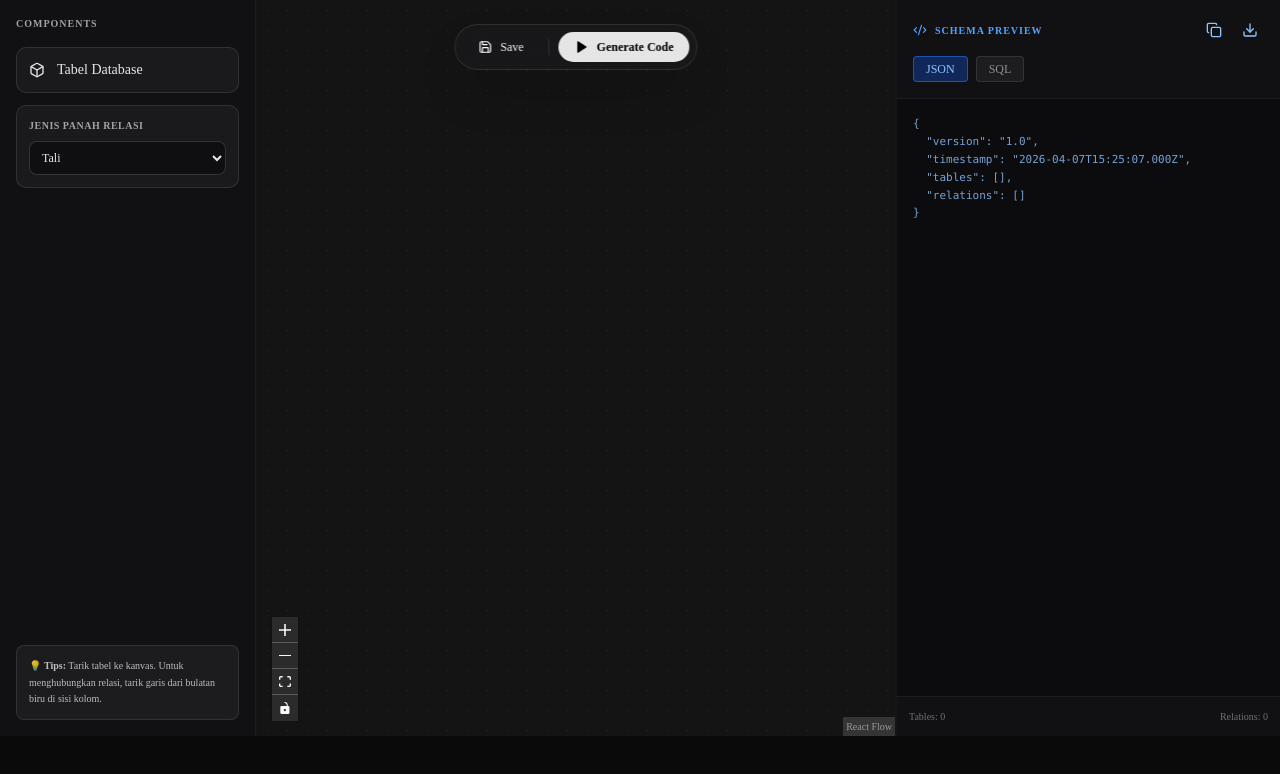
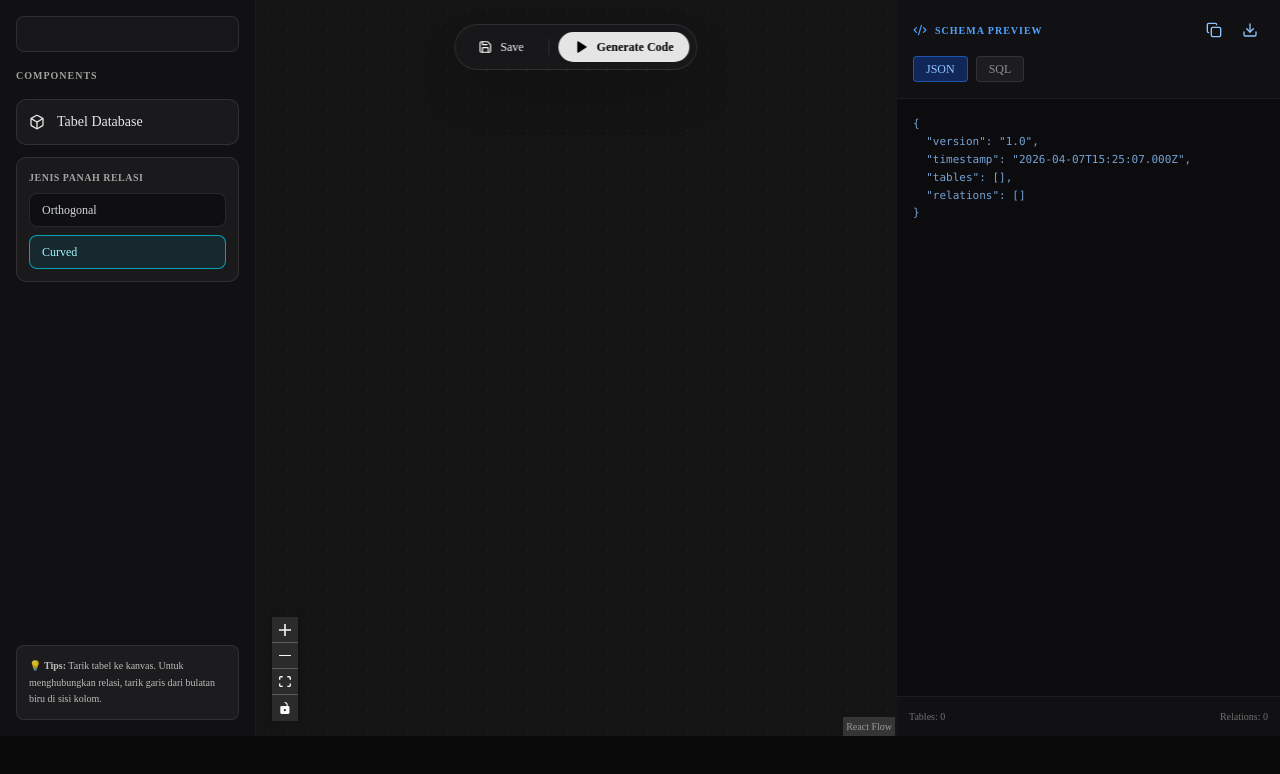
Before and after one commit to Aepra/aepra-forge, a Next.js app in the folder apps/frontend/: page /architect in a window 1280 px wide. Shown: the top 774 px of the page. Built offline with nearby package versions, Linux system fonts and the light colour scheme.

Commit message:
feat(architect): simplify sidebar UI and rename relation arrow modes to orthogonal/curved

```diff
--- a/apps/frontend/src/features/architect/components/EditorCanvas.tsx
+++ b/apps/frontend/src/features/architect/components/EditorCanvas.tsx
@@ -283,11 +283,11 @@ const CanvasInner = ({ relationArrowType }: CanvasInnerProps) => {
     y: number;
   } | null>(null);
 
-  const connectionLineType = relationArrowType === "lurus"
+  const connectionLineType = relationArrowType === "orthogonal"
     ? ConnectionLineType.Straight
     : ConnectionLineType.Bezier;
 
-  const edgeType = relationArrowType === "lurus" ? "straight" : "default";
+  const edgeType = relationArrowType === "orthogonal" ? "straight" : "default";
 
   const nodeTypes = useMemo(() => ({ tableErd: TableNode }), []);
   const edgeTypes = useMemo(() => ({ orthogonalEditable: OrthogonalEditableEdge }), []);
@@ -315,12 +315,12 @@ const CanvasInner = ({ relationArrowType }: CanvasInnerProps) => {
         addEdge(
           {
             ...finalParams,
-            type: relationArrowType === "lurus" ? "orthogonalEditable" : edgeType,
+            type: relationArrowType === "orthogonal" ? "orthogonalEditable" : edgeType,
             animated: false,
             style: { stroke: "#ffffff", strokeWidth: 2 },
             zIndex: 1,
             data:
-              relationArrowType === "lurus"
+              relationArrowType === "orthogonal"
                 ? ({ laneOffset, routeOrder: edges.length } as OrthogonalEdgeData)
                 : undefined,
             markerEnd: {
@@ -457,7 +457,7 @@ const CanvasInner = ({ relationArrowType }: CanvasInnerProps) => {
 
         // Tetap loose untuk UX drag, validasi relasi dijaga via isValidConnection
         connectionMode={ConnectionMode.Loose}
-        connectionLineType={relationArrowType === "lurus" ? ConnectionLineType.Step : connectionLineType}
+        connectionLineType={relationArrowType === "orthogonal" ? ConnectionLineType.Step : connectionLineType}
         connectionLineStyle={{ stroke: "#ffffff", strokeWidth: 2 }}
         isValidConnection={isValidRelationshipConnection}
         defaultEdgeOptions={{ zIndex: 1 }}
--- a/apps/frontend/src/features/architect/components/ui/Sidebar.tsx
+++ b/apps/frontend/src/features/architect/components/ui/Sidebar.tsx
@@ -17,6 +17,8 @@ export const Sidebar = ({ relationArrowType, onRelationArrowTypeChange }: Sideba
 
   return (
     <aside className="w-64 border-r border-white/5 bg-[#111113] flex flex-col p-4">
+      <div className="mb-4 h-9 rounded-md border border-white/10 bg-[#17171a]" />
+
       <div className="mb-6">
         <span className="text-[10px] font-bold uppercase tracking-widest text-muted-foreground block mb-4">
           Components
@@ -36,14 +38,30 @@ export const Sidebar = ({ relationArrowType, onRelationArrowTypeChange }: Sideba
           <label className="text-[10px] font-semibold uppercase tracking-wider text-white/60 block mb-2">
             Jenis Panah Relasi
           </label>
-          <select
-            value={relationArrowType}
-            onChange={(event) => onRelationArrowTypeChange(event.target.value as RelationArrowType)}
-            className="w-full bg-[#0f0f11] border border-white/15 text-gray-200 text-xs rounded-md px-2 py-2 outline-none focus:border-cyan-400/70"
-          >
-            <option value="lurus">Lurus</option>
-            <option value="tali">Tali</option>
-          </select>
+          <div className="grid grid-cols-1 gap-2">
+            <button
+              type="button"
+              onClick={() => onRelationArrowTypeChange("orthogonal")}
+              className={`rounded-md border px-3 py-2 text-left text-xs transition-colors ${
+                relationArrowType === "orthogonal"
+                  ? "border-cyan-400/70 bg-cyan-500/10 text-cyan-200"
+                  : "border-white/10 bg-[#0f0f11] text-gray-300 hover:border-white/20"
+              }`}
+            >
+              Orthogonal
+            </button>
+            <button
+              type="button"
+              onClick={() => onRelationArrowTypeChange("curved")}
+              className={`rounded-md border px-3 py-2 text-left text-xs transition-colors ${
+                relationArrowType === "curved"
+                  ? "border-cyan-400/70 bg-cyan-500/10 text-cyan-200"
+                  : "border-white/10 bg-[#0f0f11] text-gray-300 hover:border-white/20"
+              }`}
+            >
+              Curved
+            </button>
+          </div>
         </div>
       </div>
 
--- a/apps/frontend/src/features/architect/index.tsx
+++ b/apps/frontend/src/features/architect/index.tsx
@@ -7,10 +7,10 @@ import { Toolbar } from "./components/Toolbar";
 import { Preview } from "./components/ui/Preview";
 import { EditorCanvas } from "./components/EditorCanvas";
 
-export type RelationArrowType = "lurus" | "tali";
+export type RelationArrowType = "orthogonal" | "curved";
 
 export const ArchitectWorkspace = () => {
-  const [relationArrowType, setRelationArrowType] = React.useState<RelationArrowType>("tali");
+  const [relationArrowType, setRelationArrowType] = React.useState<RelationArrowType>("curved");
 
   return (
     // 2. Bungkus semua di sini. Ini akan menghilangkan error #001 selamanya.
```
